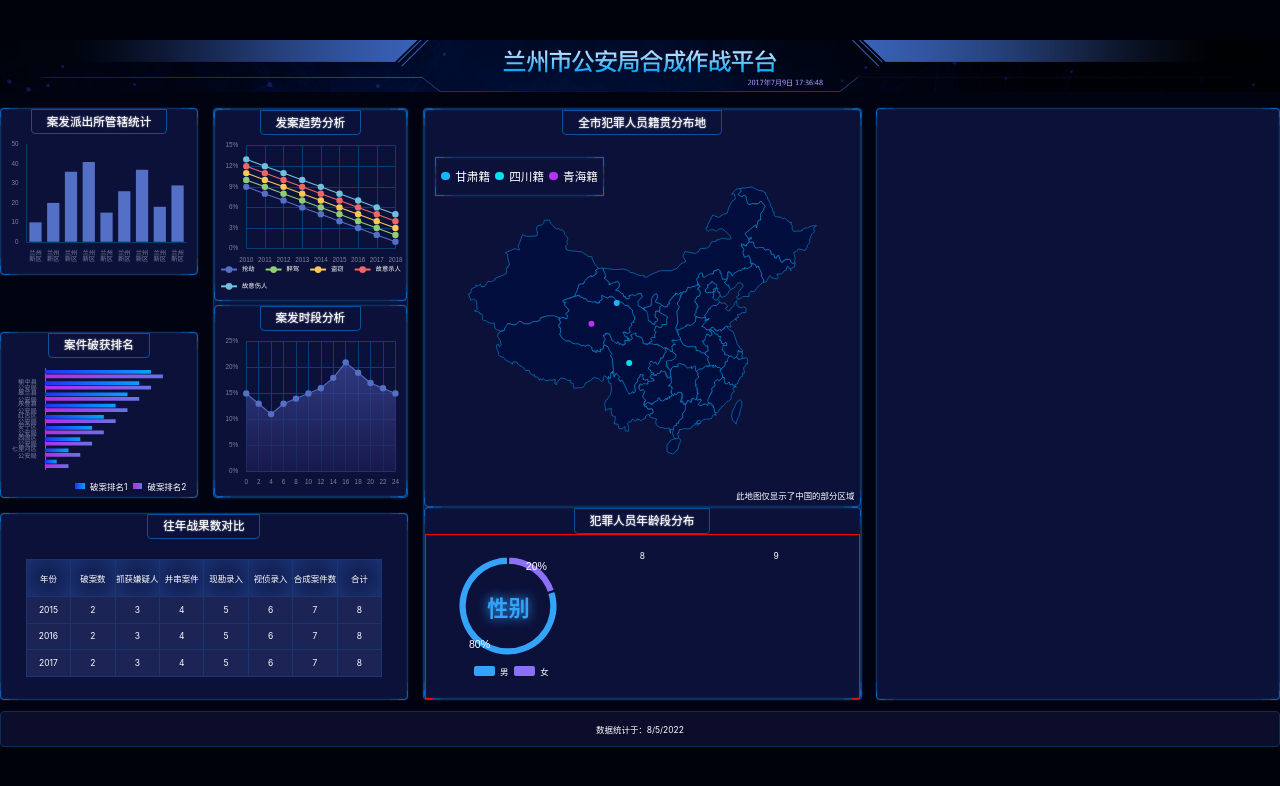
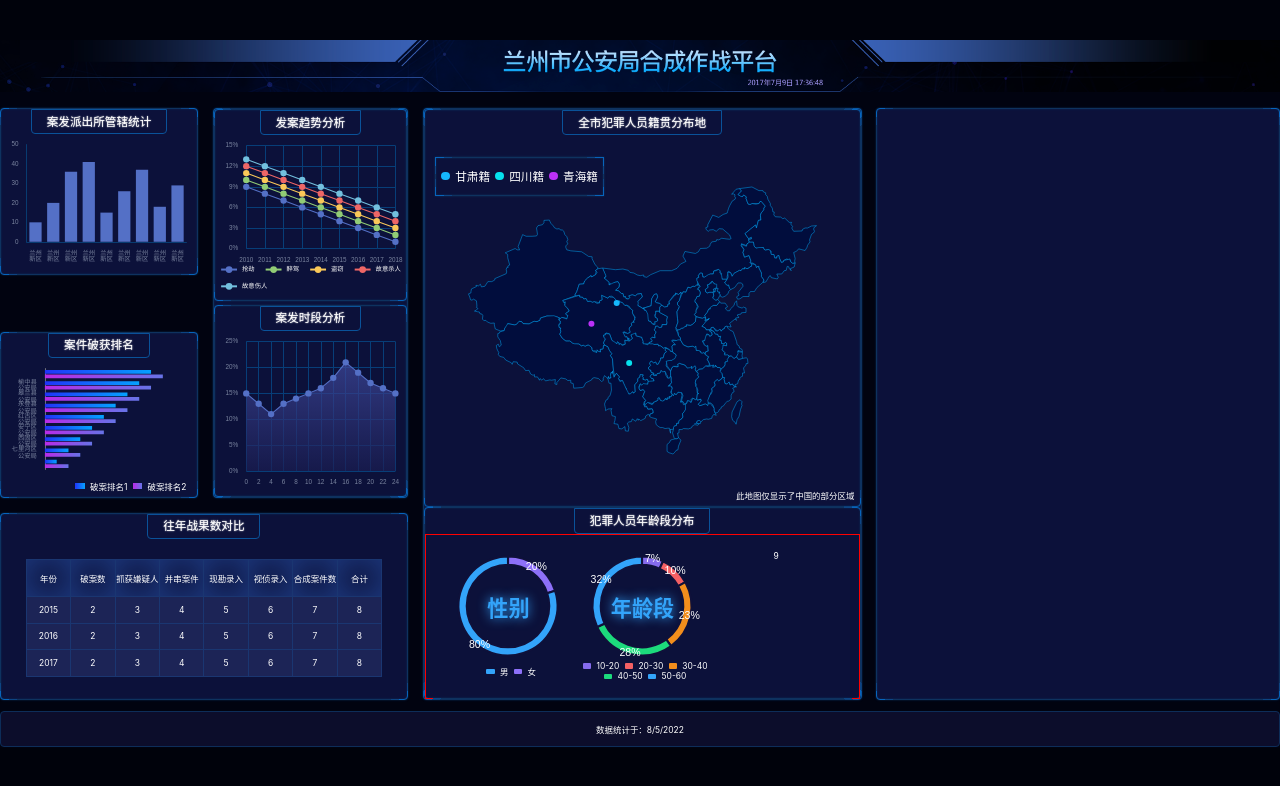
Before and after one commit to deib0/screen, a React (Vite) app: page /#/ in a window 1280 px wide. Shown: the top 786 px of the page. Built offline with nearby package versions, Linux system fonts and the light colour scheme.

Commit message:
完成制作chart8

```diff
--- a/src/components/chart-8.tsx
+++ b/src/components/chart-8.tsx
@@ -1,16 +1,59 @@
 import React, {useEffect, useRef} from 'react';
 import * as echarts from 'echarts';
+import {createEchartsOptions} from '../shared/create-echarts-options';
+import {px} from '../shared/px';
 
 export const Chart8 = () => {
   const divRef = useRef(null);
+  const colors = ['#856BED', '#F46064', '#F38E1C', '#1CDB7C', '#33A4FA'];
   useEffect(() => {
     var myChart = echarts.init(divRef.current);
+    myChart.setOption(createEchartsOptions({
+      color: colors,
+      xAxis: {show: false},
+      yAxis: {show: false},
+      legend: {show: false},
+      series: [
+        {
+          name: '访问来源',
+          type: 'pie',
+          radius: ['75%', '90%'],
+          avoidLabelOverlap: false,
+          label: {
+            show: true, position: 'inside', textStyle: {color: 'white', fontSize: px(20)},
+            formatter(options) {
+              return (options.value * 100).toFixed(0) + '%';
+            }
+          },
+          labelLine: {show: false},
+          itemStyle: {
+            borderColor: '#0F113A',
+            borderWidth: px(4)
+          },
+          data: [
+            {value: 0.07, name: '10-20'},
+            {value: 0.10, name: '20-30'},
+            {value: 0.23, name: '30-40'},
+            {value: 0.28, name: '40-50'},
+            {value: 0.32, name: '50-60'},
+          ]
+        }
+      ]
+    }));
   }, []);
 
   return (
-    <div className="年龄段-图2">8
-      <div ref={divRef} className="chart">
-
+    <div className="年龄段-图2">
+      <div className="chart">
+        <div className="main" ref={divRef}/>
+        <div className="text">年龄段</div>
+      </div>
+      <div className="legend">
+        <span style={{background: colors[0]}} />10-20
+        <span style={{background: colors[1]}} />20-30
+        <span style={{background: colors[2]}} />30-40
+        <span style={{background: colors[3]}} />40-50
+        <span style={{background: colors[4]}} />50-60
       </div>
     </div>
   );
--- a/src/pages/home.scss
+++ b/src/pages/home.scss
@@ -186,11 +186,11 @@
       &-图1, &-图2, &-图3 {
         flex: 1;display: flex; flex-direction: column;
       }
-      &-图1 {
+      &-图1,&-图2 {
         .legend {height: px(40); display: flex; align-items: center;
-          justify-content: center;
-          > span {display: inline-block; width: px(40); height: px(20);
-            border-radius: px(4); margin: 0 px(10);}
+          justify-content: center;flex-wrap:wrap;
+          > span {display: inline-block; width: px(16); height: px(10);
+            border-radius: px(2); margin: 0 px(10);}
           .male {background: #33a4fa;}
           .female {background: #8d70f8;}
         }
@@ -201,6 +201,12 @@
           > .text {position: absolute; top: 50%; left: 50%; transform: translate(-50%, -50%);
             color: #33a4fa; font-size: px(40); text-shadow: 0 0 px(20) #33a4fa;font-weight: bold;}
         }
+        &-图2 {
+          width: px(290); flex-shrink: 0;
+          .legend {
+            justify-content: flex-start;
+          }
+        }
       }
     }
   }
```
